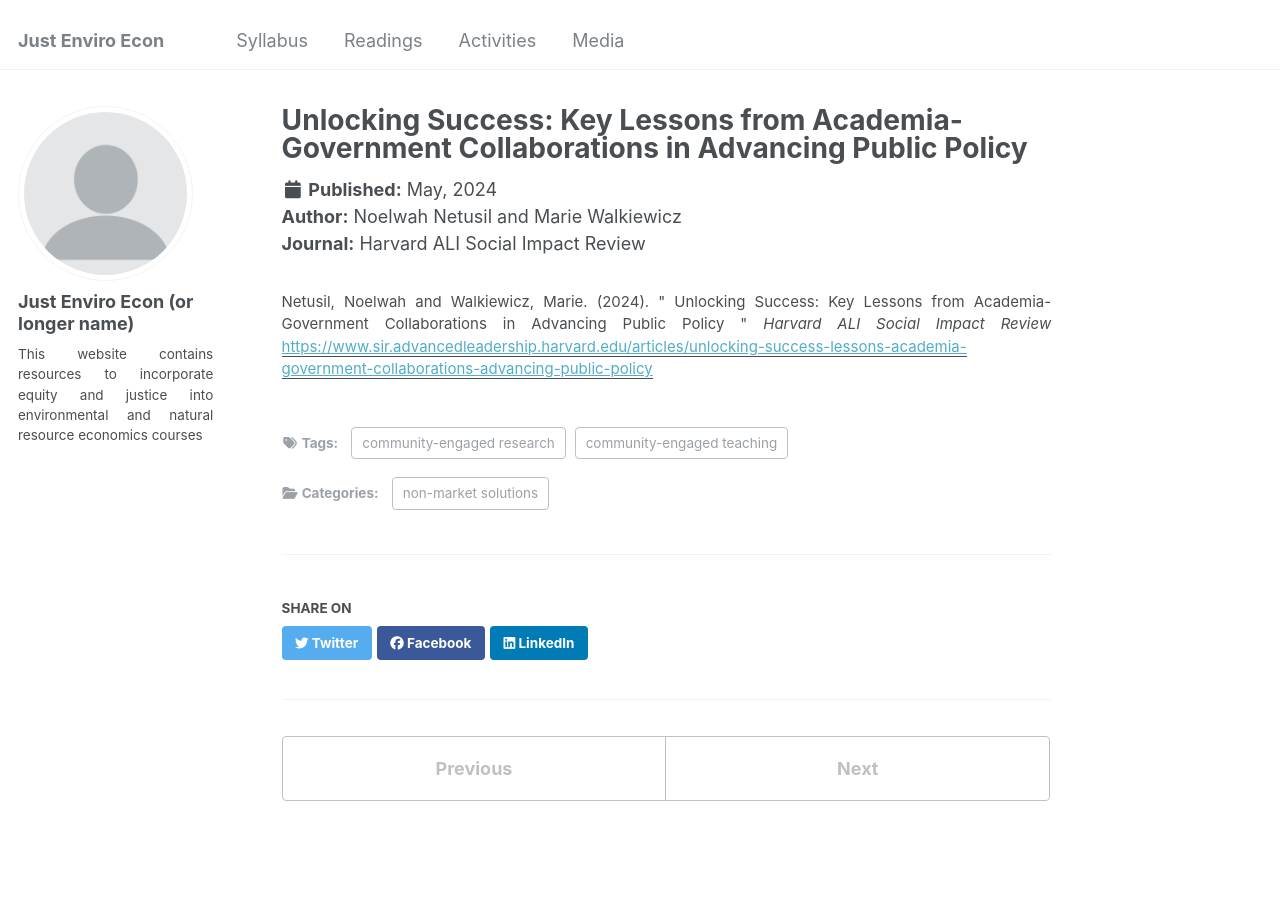
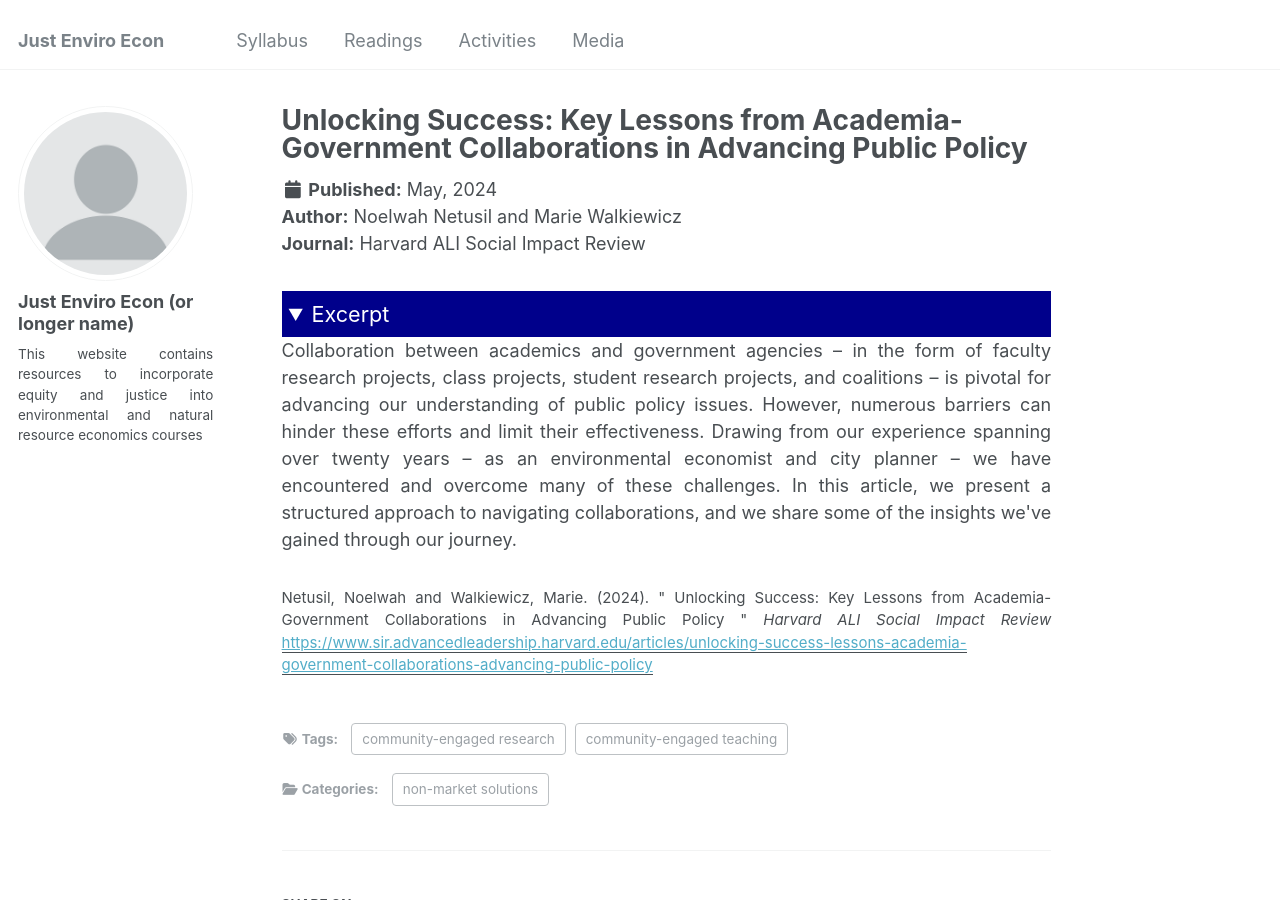
Before and after one commit to just-enviro-econ/just-enviro-econ.github.io, a Jekyll site: the page built from _activities/2024-05-01-academia-government.md, in a window 1280 px wide and 900 px high. Built offline with Jekyll 4.4.1, drawn with Linux system fonts in a browser that asks for light colours.

Commit message:
Update 2024-05-01-academia-government.md

```diff
--- a/_activities/2024-05-01-academia-government.md
+++ b/_activities/2024-05-01-academia-government.md
@@ -26,3 +26,15 @@ co-authors: 'Noelwah Netusil and Marie Walkiewicz'
 
 **Author:** {{page.co-authors}}\\
 **Journal:** {{page.venue}}
+
+
+<details open>
+<summary>
+Excerpt
+</summary>
+
+<p>
+Collaboration between academics and government agencies – in the form of faculty research projects, class projects, student research projects, and coalitions – is pivotal for advancing our understanding of public policy issues. However, numerous barriers can hinder these efforts and limit their effectiveness. Drawing from our experience spanning over twenty years – as an environmental economist and city planner – we have encountered and overcome many of these challenges. In this article, we present a structured approach to navigating collaborations, and we share some of the insights we've gained through our journey.
+</p>
+
+</details>
```
